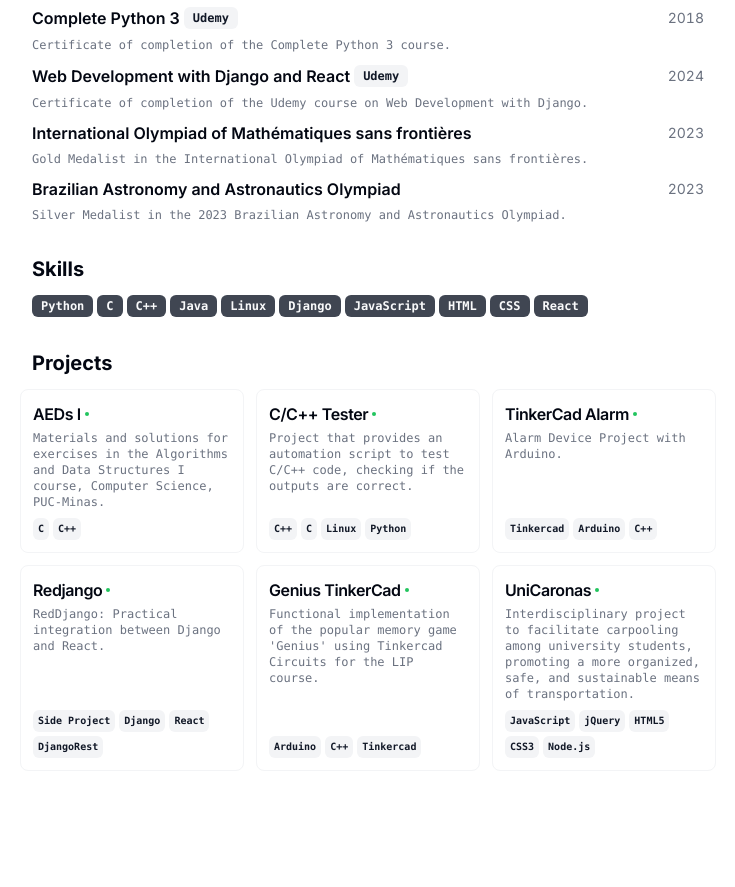
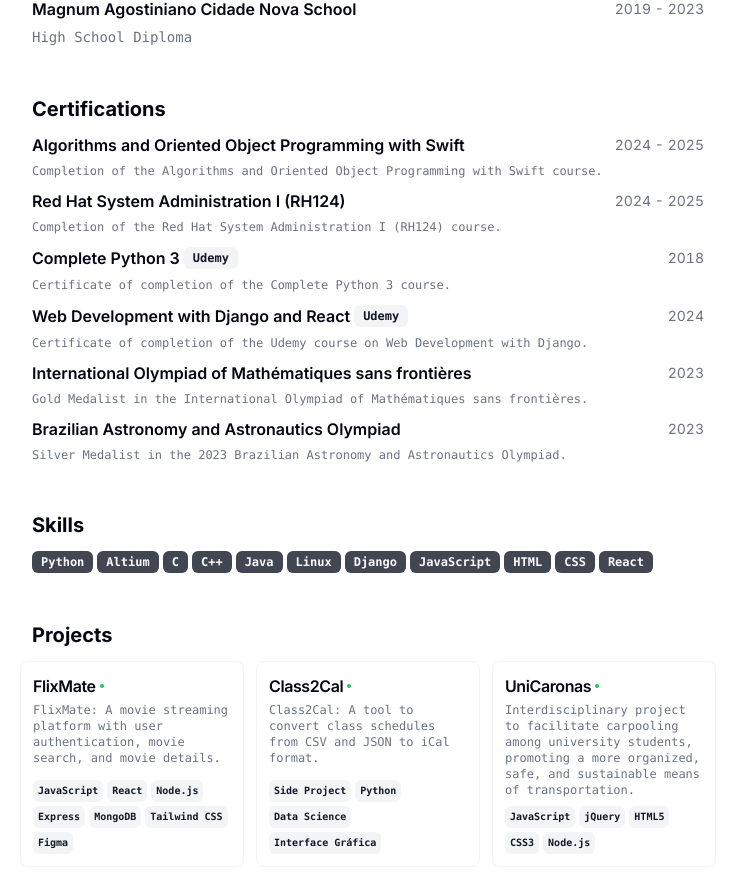
Before and after one commit to bernardovieirarocha/cv, a Next.js app: page / in a window 1280 px wide. Shown: the part 973-1860 px from the top of the page, without its empty margins (272-1007 px from the left). Before the commit the page ends 1808 px from the top, so only its background shows below. Built offline with nearby package versions, Linux system fonts and the light colour scheme.

Commit message:
update 2025.2

```diff
--- a/src/app/page.tsx
+++ b/src/app/page.tsx
@@ -44,7 +44,7 @@ export default function Page() {
       <main className="container relative mx-auto scroll-my-12 overflow-auto p-4 print:p-12 md:p-16">
         <section
           id="aboutMe"
-          className="mx-auto w-full max-w-2xl space-y-8 print:space-y-4"
+          className="mx-auto w-full max-w-2xl space-y-12 print:space-y-4"
         >
           <div className="flex items-center justify-between">
             <div className="flex-1 space-y-1.5">
@@ -228,7 +228,7 @@ export default function Page() {
             })}
           </Section>
 
-          <Section>
+          <Section id="skills">
             <h2 className="text-xl font-bold">{t.skills}</h2>
             <div className="flex flex-wrap gap-1">
               {RESUME.skills.map((skill) => {
@@ -241,7 +241,7 @@ export default function Page() {
             </div>
           </Section>
 
-          <Section id="projects" className="print-force-new-page scroll-mb-16">
+          <Section id="projects" className="print:hidden scroll-mb-16">
             <h2 className="text-xl font-bold">{t.projects}</h2>
             <div className="-mx-3 grid grid-cols-1 gap-3 print:grid-cols-3 print:gap-1 md:grid-cols-2 lg:grid-cols-3">
               {RESUME.projects.map((project) => {
@@ -252,6 +252,7 @@ export default function Page() {
                     description={project.description}
                     tags={project.techStack}
                     link={"link" in project ? project.link.href : undefined}
+                    image={"image" in project ? (project.image as string) : undefined}
                   />
                 );
               })}
--- a/src/components/command-menu.tsx
+++ b/src/components/command-menu.tsx
@@ -8,11 +8,21 @@ import {
   CommandGroup,
   CommandInput,
   CommandItem,
-  CommandList
+  CommandList,
+  CommandSeparator,
 } from "@/components/ui/command";
-import { CommandIcon } from "lucide-react";
+import {
+  CommandIcon,
+  LaptopIcon,
+  MoonIcon,
+  SunIcon,
+  GlobeIcon,
+  ArrowRightIcon,
+  PrinterIcon,
+} from "lucide-react";
 import { useTheme } from "next-themes";
 import { Button } from "./ui/button";
+import { useLanguage } from "@/contexts/language-context";
 
 interface Props {
   links: { url: string; title: string }[];
@@ -20,12 +30,8 @@ interface Props {
 
 export const CommandMenu = ({ links }: Props) => {
   const [open, setOpen] = React.useState(false);
-  const { resolvedTheme } = useTheme();
-  const [mounted, setMounted] = React.useState(false);
-
-  React.useEffect(() => {
-    setMounted(true);
-  }, []);
+  const { setTheme } = useTheme();
+  const { toggleLanguage, language } = useLanguage();
 
   React.useEffect(() => {
     const down = (e: KeyboardEvent) => {
@@ -39,18 +45,14 @@ export const CommandMenu = ({ links }: Props) => {
     return () => document.removeEventListener("keydown", down);
   }, []);
 
-  if (!mounted) {
-    return null; // Render nothing until the theme is resolved
-  }
-
-  const headerClass =
-    resolvedTheme === "dark" ? "bg-gray-900 text-white" : "bg-white text-black";
+  const runCommand = React.useCallback((command: () => void) => {
+    setOpen(false);
+    command();
+  }, []);
 
   return (
     <>
-      <p
-        className={`fixed bottom-0 left-0 right-0 hidden border-t border-t-muted p-1 text-center text-sm text-muted-foreground print:hidden xl:block ${headerClass}`}
-      >
+      <p className="fixed bottom-0 left-0 right-0 hidden border-t border-t-muted bg-white p-1 text-center text-sm text-muted-foreground print:hidden xl:block dark:bg-gray-950">
         Press{" "}
         <kbd className="pointer-events-none inline-flex h-5 select-none items-center gap-1 rounded border bg-muted px-1.5 font-mono text-[10px] font-medium text-muted-foreground opacity-100">
           <span className="text-xs">⌘</span>J
@@ -69,16 +71,81 @@ export const CommandMenu = ({ links }: Props) => {
         <CommandInput placeholder="Type a command or search..." />
         <CommandList>
           <CommandEmpty>No results found.</CommandEmpty>
+
           <CommandGroup heading="Actions">
             <CommandItem
-              onSelect={() => {
-                setOpen(false);
-                window.print();
-              }}
+              onSelect={() => runCommand(() => window.print())}
             >
+              <PrinterIcon className="mr-2 size-4" />
               <span>Print</span>
             </CommandItem>
+            <CommandItem
+              onSelect={() => runCommand(() => toggleLanguage())}
+            >
+              <GlobeIcon className="mr-2 size-4" />
+              <span>Toggle Language ({language.toUpperCase()})</span>
+            </CommandItem>
+            <CommandItem
+              onSelect={() => runCommand(() => setTheme("light"))}
+            >
+              <SunIcon className="mr-2 size-4" />
+              <span>Light Mode</span>
+            </CommandItem>
+            <CommandItem
+              onSelect={() => runCommand(() => setTheme("dark"))}
+            >
+              <MoonIcon className="mr-2 size-4" />
+              <span>Dark Mode</span>
+            </CommandItem>
           </CommandGroup>
+
+          <CommandSeparator />
+
+          <CommandGroup heading="Links">
+            {links.map(({ url, title }) => (
+              <CommandItem
+                key={url}
+                onSelect={() => {
+                  setOpen(false);
+                  window.open(url, "_blank");
+                }}
+              >
+                <ArrowRightIcon className="mr-2 size-4" />
+                <span>{title}</span>
+              </CommandItem>
+            ))}
+          </CommandGroup>
+
+          <CommandSeparator />
+
+          <CommandGroup heading="Navigation">
+            <CommandItem
+              onSelect={() => runCommand(() => document.getElementById("aboutMe")?.scrollIntoView({ behavior: "smooth" }))}
+            >
+              <span>About Me</span>
+            </CommandItem>
+            <CommandItem
+              onSelect={() => runCommand(() => document.getElementById("workExperience")?.scrollIntoView({ behavior: "smooth" }))}
+            >
+              <span>Work Experience</span>
+            </CommandItem>
+            <CommandItem
+              onSelect={() => runCommand(() => document.getElementById("education")?.scrollIntoView({ behavior: "smooth" }))}
+            >
+              <span>Education</span>
+            </CommandItem>
+            <CommandItem
+              onSelect={() => runCommand(() => document.getElementById("skills")?.scrollIntoView({ behavior: "smooth" }))}
+            >
+              <span>Skills</span>
+            </CommandItem>
+            <CommandItem
+              onSelect={() => runCommand(() => document.getElementById("projects")?.scrollIntoView({ behavior: "smooth" }))}
+            >
+              <span>Projects</span>
+            </CommandItem>
+          </CommandGroup>
+
         </CommandList>
       </CommandDialog>
     </>
--- a/src/components/project-card.tsx
+++ b/src/components/project-card.tsx
@@ -6,17 +6,29 @@ import {
   CardHeader,
   CardTitle,
 } from "./ui/card";
+import Image from "next/image";
 
 interface Props {
   title: string;
   description: string;
   tags: readonly string[];
   link?: string;
+  image?: string;
 }
 
-export function ProjectCard({ title, description, tags, link }: Props) {
+export function ProjectCard({ title, description, tags, link, image }: Props) {
   return (
     <Card className="flex flex-col overflow-hidden border border-muted p-3">
+      {image && (
+        <div className="relative mb-3 h-40 w-full overflow-hidden rounded-md border border-muted/20 print:hidden">
+          <Image
+            src={image}
+            alt={title}
+            fill
+            className="object-cover transition-transform duration-300 hover:scale-105"
+          />
+        </div>
+      )}
       <CardHeader className="">
         <div className="space-y-1">
           <CardTitle className="text-base">
--- a/src/data/resume-data-pt.tsx
+++ b/src/data/resume-data-pt.tsx
@@ -12,7 +12,7 @@ export const RESUME_DATA_PT = {
   about:
     "Graduando em Ciência da Computação e Engenharia de Computação.",
   summary:
-  "Eu sou um Estudante de Graduação 🎓 cursando Ciência da Computação na Pontifícia Universidade Católica de Minas Gerais e Engenharia de Computação no Centro Federal de Educação Tecnológica de Minas Gerais. Eu sou um Entusiasta 💻 😃 apaixonado por aprender e utilizar novas tecnologias. Eu adoro construir projetos e produtos interessantes, que também sirvam um propósito.",
+    "Eu sou um Estudante de Graduação 🎓 cursando Ciência da Computação na Pontifícia Universidade Católica de Minas Gerais e Engenharia de Computação no Centro Federal de Educação Tecnológica de Minas Gerais. Eu sou um Entusiasta 💻 😃 apaixonado por aprender e utilizar novas tecnologias. Eu adoro construir projetos e produtos interessantes, que também sirvam um propósito.",
   avatarUrl:
     "https://avatars.githubusercontent.com/u/64905090?s=400&u=38aeca0edb2c6c8ccd97e96726c6ab622026c39f&v=4",
   personalWebsiteUrl: "https://bernardorocha.com",
@@ -54,14 +54,24 @@ export const RESUME_DATA_PT = {
   ],
   certification: [
     {
-      nameCertification: "Curso Ctrl Play+Young",
-      link: "https://ctrlplay.com.br/cursos-regulares/ctrl-young/",
+      nameCertification: "Algoritmos e Programação Orientada a Objetos com Swift",
+      link: "https://lms.hackatruck.com.br/mod/simplecertificate/verify.php",
       badges: [],
       logo: "",
-      start: "2020",
-      end: "2021",
+      start: "2024",
+      end: "2025",
       description:
-        "Conclusão do curso Ctrl-Play+Young com enfâse em programação e desenvolvimento web.",
+        "Conclusão do curso Algoritmos e Programação Orientada a Objetos com Swift.",
+    },
+    {
+      nameCertification: "Red Hat System Administration I (RH124)",
+      link: "https://www.linkedin.com/in/bernardovrocha/details/certifications/1723726445548/single-media-viewer?type=DOCUMENT&profileId=ACoAAEtsdd4Bid3JT3WnHLrstc7yY9ct1Ij0dXY&lipi=urn%3Ali%3Apage%3Ad_flagship3_profile_view_base_certifications_details%3B2POQ8szuTNOaUdQuXm%2B%2ByA%3D%3D",
+      badges: [],
+      logo: "",
+      start: "2024",
+      end: "2025",
+      description:
+        "Conclusão do curso Red Hat System Administration I (RH124).",
     },
     {
       nameCertification: "Python 3 COMPLETO.",
@@ -113,14 +123,26 @@ export const RESUME_DATA_PT = {
       title: "Monitor de Computação (AEDs I)",
       logo: "",
       start: "2024",
-      end: "Present",
+      end: "2025",
       description:
         "Monitor de Algoritmos e Estrutura de Dados I na PUC Minas, auxilio alunos na compreensão de conceitos e resolução de exercícios, desenvolvendo habilidades em comunicação e liderança.",
+    },
+    {
+      company: "CEFET-MG",
+      link: "",
+      badges: ["Presencial"],
+      title: "Projetista Eletrônico",
+      logo: "",
+      start: "2024",
+      end: "presente",
+      description:
+        "Projetista de Módulos Eletrônicos usando Altium Designer para a Equipe Fórmula Cefast.",
     },
 
   ],
   skills: [
     "Python",
+    "Altium",
     "C",
     "C++",
     "Java",
@@ -133,15 +155,16 @@ export const RESUME_DATA_PT = {
   ],
   projects: [
     {
-      title: "AEDs I",
-      techStack: ["C", "C++",],
+      title: "FlixMate",
+      techStack: ["JavaScript", "React", "Node.js", "Express", "MongoDB", "Tailwind CSS", "Figma"],
       description:
-        "Materiais e soluções de exercícios da disciplina de Algoritmos e Estruturas de Dados I, Ciência da Computação, PUC-Minas.",
+        "Uma aplicação web para recomendação e descoberta de filmes.",
       logo: "",
       link: {
         label: "github.com",
-        href: "https://github.com/bernardovieirarocha/aeds1",
+        href: "https://github.com/rubensbkl/Flixmate",
       },
+      image: "",
     },
     {
       title: "Testador C/C++",
@@ -160,26 +183,15 @@ export const RESUME_DATA_PT = {
       },
     },
     {
-      title: "Alarme TinkerCad",
-      techStack: ["Tinkercad", "Arduino", "C++"],
-      description:
-        "Projeto de Dispositivo de Alarme com Arduino.",
+      title: "Class2Cal",
+      techStack: ["Side Project", "Python", "Data Science", "Interface Gráfica"],
+      description: "Class2Cal automatiza a criacao de calendarios acadêmicos integrando CSV e JSON para o formato iCalendar (.ics).",
       logo: "",
       link: {
         label: "github.com",
-        href:  "https://github.com/bernardovieirarocha/LIP-FinalProject-ArduinoAlarm",
+        href: "https://github.com/bernardovieirarocha/Class2Cal",
       },
-    },
-    {
-      title: "Redjango",
-      techStack: ["Side Project", "Django", "React", "DjangoRest"],
-      description:
-        "RedDjango: Integração na prática entre Django and React.",
-      logo: "",
-      link: {
-        label: "github.com",
-        href: "https://github.com/upwardweb/redjango",
-      },
+      image: "",
     },
     {
       title: "Genius TinkerCad",
@@ -208,6 +220,7 @@ export const RESUME_DATA_PT = {
         label: "github.com",
         href: "https://github.com/bernardovieirarocha/UniCaronas",
       },
+      image: "",
     },
   ],
 } as const;
--- a/src/data/resume-data.tsx
+++ b/src/data/resume-data.tsx
@@ -11,7 +11,7 @@ export const RESUME_DATA = {
   about:
     "Undergraduate in Computer Science and Computer Engineering.",
   summary:
-  "I am an Undergraduate Student 🎓 pursuing degrees in Computer Science at the Pontifical Catholic University of Minas Gerais and in Computer Engineering at the Federal Center for Technological Education of Minas Gerais. I am a 💻 😃 Tech Enthusiast passionate about learning and utilizing new technologies. I love building interesting projects and products that also serve a purpose.",
+    "I am an Undergraduate Student 🎓 pursuing degrees in Computer Science at the Pontifical Catholic University of Minas Gerais and in Computer Engineering at the Federal Center for Technological Education of Minas Gerais. I am a 💻 😃 Tech Enthusiast passionate about learning and utilizing new technologies. I love building interesting projects and products that also serve a purpose.",
   avatarUrl:
     "https://avatars.githubusercontent.com/u/64905090?s=400&u=38aeca0edb2c6c8ccd97e96726c6ab622026c39f&v=4",
   personalWebsiteUrl: "https://bernardorocha.com",
@@ -53,14 +53,24 @@ export const RESUME_DATA = {
   ],
   certification: [
     {
-      nameCertification: "Ctrl Play+Young Course",
-      link: "https://ctrlplay.com.br/cursos-regulares/ctrl-young/",
+      nameCertification: "Algorithms and Oriented Object Programming with Swift",
+      link: "https://lms.hackatruck.com.br/mod/simplecertificate/verify.php",
       badges: [],
       logo: "",
-      start: "2020",
-      end: "2021",
+      start: "2024",
+      end: "2025",
       description:
-        "Completion of the Ctrl-Play+Young course with a focus on programming and web development.",
+        "Completion of the Algorithms and Oriented Object Programming with Swift course.",
+    },
+    {
+      nameCertification: "Red Hat System Administration I (RH124)",
+      link: "https://www.linkedin.com/in/bernardovrocha/details/certifications/1723726445548/single-media-viewer?type=DOCUMENT&profileId=ACoAAEtsdd4Bid3JT3WnHLrstc7yY9ct1Ij0dXY&lipi=urn%3Ali%3Apage%3Ad_flagship3_profile_view_base_certifications_details%3B2POQ8szuTNOaUdQuXm%2B%2ByA%3D%3D",
+      badges: [],
+      logo: "",
+      start: "2024",
+      end: "2025",
+      description:
+        "Completion of the Red Hat System Administration I (RH124) course.",
     },
     {
       nameCertification: "Complete Python 3",
@@ -104,6 +114,18 @@ export const RESUME_DATA = {
     }
   ],
   work: [
+
+    {
+      company: "Fórmula CEFAST",
+      link: "",
+      badges: ["On-site"],
+      title: "Electronic Designer",
+      logo: "",
+      start: "2024",
+      end: "present",
+      description:
+        "Designing electronic circuits and PCBs using Altium Designer, assisting the team in the development of our car project.",
+    },
     {
       company: "PUC MINAS",
       link: "",
@@ -111,13 +133,14 @@ export const RESUME_DATA = {
       title: "Computer Science Tutor (AEDs I)",
       logo: "",
       start: "2024",
-      end: "Present",
+      end: "2025",
       description:
         "Tutor of Algorithms and Data Structures I at PUC Minas, assisting students in understanding concepts and solving exercises, developing skills in communication and leadership.",
     },
   ],
   skills: [
     "Python",
+    "Altium",
     "C",
     "C++",
     "Java",
@@ -130,65 +153,31 @@ export const RESUME_DATA = {
   ],
   projects: [
     {
-      title: "AEDs I",
-      techStack: ["C", "C++",],
+      title: "FlixMate",
+      techStack: ["JavaScript", "React", "Node.js", "Express", "MongoDB", "Tailwind CSS", "Figma"],
       description:
-        "Materials and solutions for exercises in the Algorithms and Data Structures I course, Computer Science, PUC-Minas.",
+        "FlixMate: A movie streaming platform with user authentication, movie search, and movie details.",
       logo: "",
       link: {
         label: "github.com",
-        href: "https://github.com/bernardovieirarocha/aeds1",
+        href: "https://github.com/rubensbkl/Flixmate",
       },
+      image: "",
     },
+
     {
-      title: "C/C++ Tester",
-      techStack: [
-        "C++",
-        "C",
-        "Linux",
-        "Python",
-      ],
+      title: "Class2Cal",
+      techStack: ["Side Project", "Python", "Data Science", "Interface Gráfica"],
       description:
-        "Project that provides an automation script to test C/C++ code, checking if the outputs are correct.",
+        "Class2Cal: A tool to convert class schedules from CSV and JSON to iCal format.",
       logo: "",
       link: {
         label: "github.com",
-        href: "https://github.com/bernardovieirarocha/TestadorC",
+        href: "https://github.com/bernardovieirarocha/Class2Cal",
       },
+      image: "",
     },
-    {
-      title: "TinkerCad Alarm",
-      techStack: ["Tinkercad", "Arduino", "C++"],
-      description:
-        "Alarm Device Project with Arduino.",
-      logo: "",
-      link: {
-        label: "github.com",
-        href: "https://github.com/bernardovieirarocha/LIP-FinalProject-ArduinoAlarm",
-      },
-    },
-    {
-      title: "Redjango",
-      techStack: ["Side Project", "Django", "React", "DjangoRest"],
-      description:
-        "RedDjango: Practical integration between Django and React.",
-      logo: "",
-      link: {
-        label: "github.com",
-        href: "https://github.com/upwardweb/redjango",
-      },
-    },
-    {
-      title: "Genius TinkerCad",
-      techStack: ["Arduino", "C++", "Tinkercad"],
-      description:
-        "Functional implementation of the popular memory game 'Genius' using Tinkercad Circuits for the LIP course.",
-      logo: "",
-      link: {
-        label: "github.com",
-        href: "https://github.com/bernardovieirarocha/GeniusTinkerCadLIP",
-      },
-    },
+
     {
       title: "UniCaronas",
       techStack: [
@@ -205,6 +194,7 @@ export const RESUME_DATA = {
         label: "github.com",
         href: "https://github.com/bernardovieirarocha/UniCaronas",
       },
+      image: "",
     },
   ],
 } as const;
```
